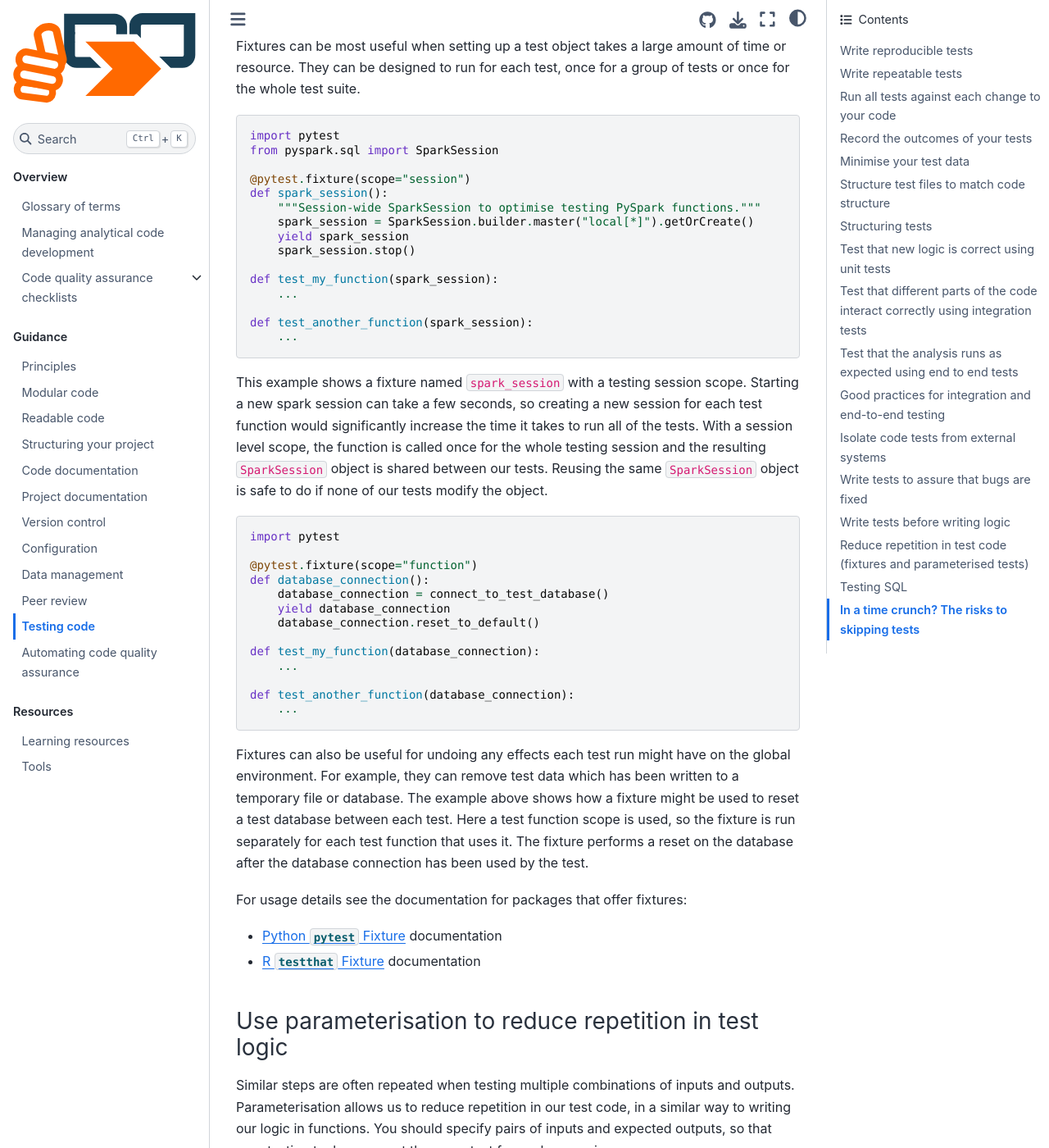
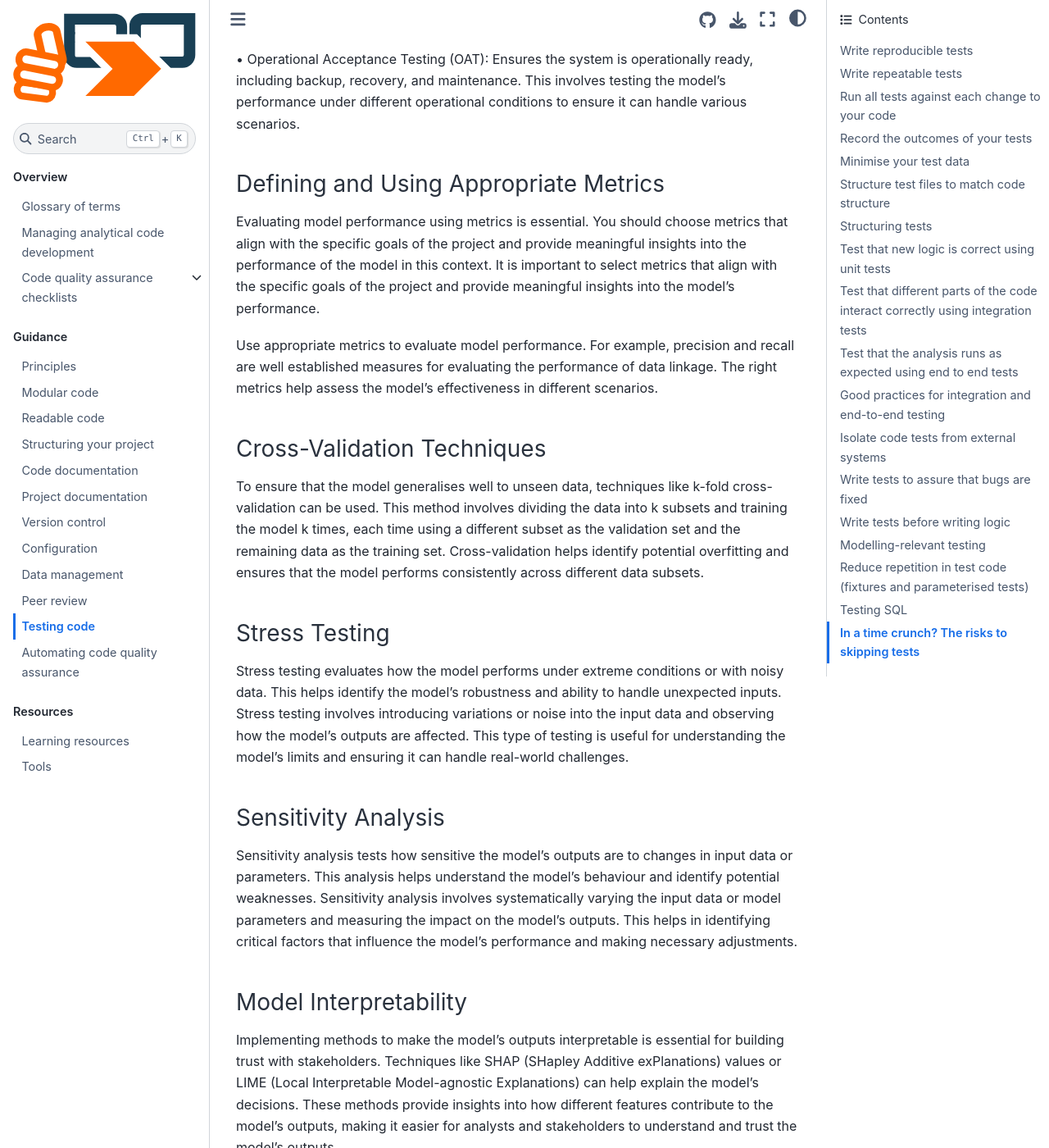
Before and after one commit to best-practice-and-impact/qa-of-code-guidance, a Jupyter Book: the page built from book/testing_code.md, in a window 1280 px wide and 1400 px high, scrolled down 15806 px. Shown: the whole window at 82% size. Built offline with Jupyter Book 1.0.4 settings and Sphinx 7.4.7 and the Sphinx Book theme 1.1.4, drawn with Linux system fonts in a browser that asks for light colours; some of the changed text lies outside the part shown.

Commit message:
15 modelling relevant testing (#214)
* Model-relevant testing draft

* edit

* Re-write after feedback

* Final edits complete, ready for review

* Simplified language around modelling relevant testing and which metrics to use

* Simplified language around modelling relevant testing and optimisation methods

---------

Co-authored-by: Martin Ralphs <martin.ralphs@ons.gov.uk>
Co-authored-by: Martin Ralphs <46715851+zarbspace@users.noreply.github.com>

```diff
--- a/book/testing_code.md
+++ b/book/testing_code.md
@@ -587,6 +587,48 @@
 [acceptance test driven development](https://en.wikipedia.org/wiki/Acceptance_test-driven_development)
 are extensions of TDD with a useful focus on user needs.
 
+## Modelling-relevant testing
+
+To ensure that model-relevant tests are conducted within the analysis, it is important to use data that is representative of real-world scenarios and free from biases. This involves selecting diverse datasets that reflect the variety of conditions the model will encounter in practice. Additionally, it is important to regularly update test data to capture any changes in the environment or user behaviour.
+
+### Acceptance testing
+Acceptance testing ensures that the model meets specified requirements and performs well in real-world scenarios. It verifies that the model's outputs align with business needs and user expectations. There are three types of acceptance testing:
+
+•	User Acceptance Testing (UAT): End-users test the system to ensure it meets their needs and provides accurate outputs. This involves real-world scenarios where users interact with the model and provide feedback on its performance.
+
+•	Business Acceptance Testing (BAT): Validates that the system meets business requirements and integrates well with existing workflows. This type of testing ensures that the model supports business processes and delivers value to the organization.
+
+•	Operational Acceptance Testing (OAT): Ensures the system is operationally ready, including backup, recovery, and maintenance. This involves testing the model's performance under different operational conditions to ensure it can handle various scenarios.
+
+
+### Defining and Using Appropriate Metrics
+
+Evaluating model performance using metrics is essential. You should choose metrics that align with the specific goals of the project and provide meaningful insights into the performance of the model in this context.  It is important to select metrics that align with the specific goals of the project and provide meaningful insights into the model's performance.
+
+Use appropriate metrics to evaluate model performance. For example, precision and recall are well established measures for evaluating the performance of data linkage. The right metrics help assess the model's effectiveness in different scenarios.
+
+### Cross-Validation Techniques
+
+To ensure that the model generalises well to unseen data, techniques like k-fold cross-validation can be used. This method involves dividing the data into k subsets and training the model k times, each time using a different subset as the validation set and the remaining data as the training set. Cross-validation helps identify potential overfitting and ensures that the model performs consistently across different data subsets.
+
+### Stress Testing
+
+Stress testing evaluates how the model performs under extreme conditions or with noisy data. This helps identify the model's robustness and ability to handle unexpected inputs. Stress testing involves introducing variations or noise into the input data and observing how the model's outputs are affected. This type of testing is useful for understanding the model's limits and ensuring it can handle real-world challenges.
+
+### Sensitivity Analysis
+
+Sensitivity analysis tests how sensitive the model's outputs are to changes in input data or parameters. This analysis helps understand the model's behaviour and identify potential weaknesses. Sensitivity analysis involves systematically varying the input data or model parameters and measuring the impact on the model's outputs. This helps in identifying critical factors that influence the model's performance and making necessary adjustments.
+
+### Model Interpretability
+
+Implementing methods to make the model's outputs interpretable is essential for building trust with stakeholders. Techniques like SHAP (SHapley Additive exPlanations) values or LIME (Local Interpretable Model-agnostic Explanations) can help explain the model's decisions. These methods provide insights into how different features contribute to the model's outputs, making it easier for analysts and stakeholders to understand and trust the model's outputs.
+
+### Model Optimisation
+
+Optimisation is used to adjust adjusting the model's parameters to achieve the best overall performance. Continuous optimisation ensures that the model remains effective and efficient over time as inputs change. There are lots of techniques available to optimise performance. Most are designed to help find the best parameters for the model to enhance its accuracy and efficiency.
+
+Examples of optimisation techniques for machine learning include grid search and parameter tuning. Grid search involves systematically searching through a predefined set of hyperparameters, while hyperparameter tuning adjusts the model's parameters to achieve the best possible performance.
+
 ## Reduce repetition in test code (fixtures and parameterised tests)
 
 Where possible, reduce repetition in your tests. Tests are code too, so you should still [make this code reusable](functions).
```
